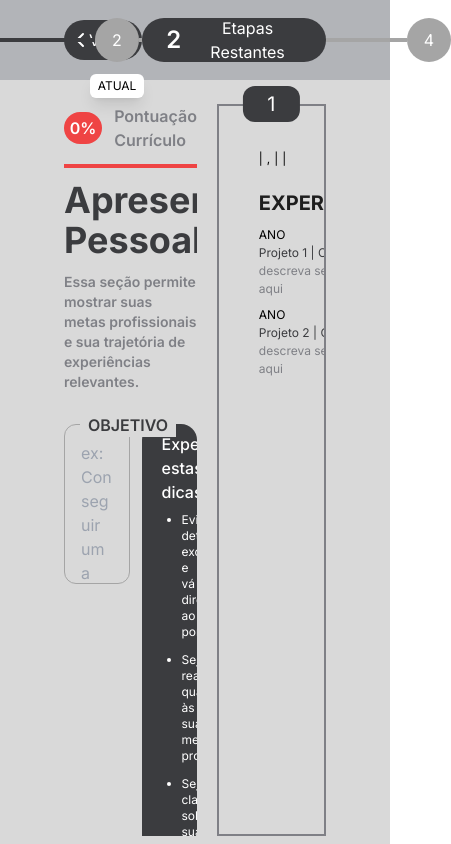
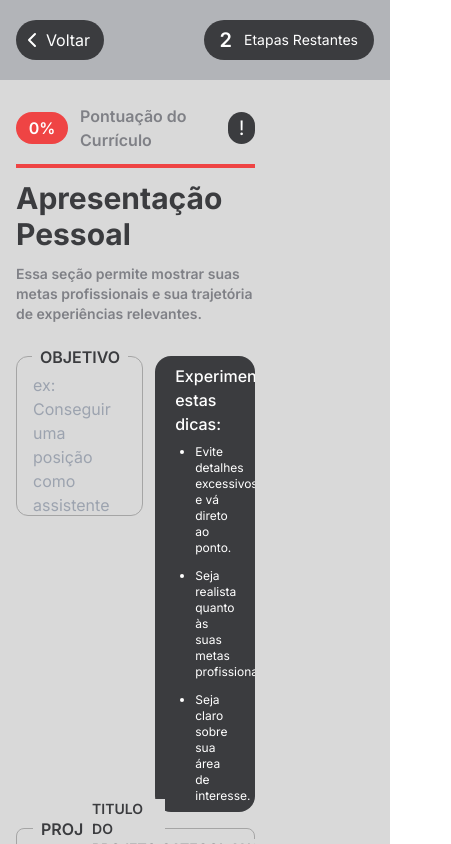
Before and after one commit to ArthurJuwer/CurriculumMaker, a React (Vite) app: page /steps/presentationCV in a window 390 px wide. Shown: the top 844 px of the page, 451 px wide, since content can reach past the window. Built offline with nearby package versions, Linux system fonts and the light colour scheme.

Commit message:
HeaderCV esta mais responsivo

```diff
--- a/src/components/Steps/Curriculums/CurriculumModel1.jsx
+++ b/src/components/Steps/Curriculums/CurriculumModel1.jsx
@@ -62,7 +62,7 @@ export default function CurriculumModel1({ isLast, twoPages }) {
       {currentPage === 1 && (
         <div
           // FOI REMOVIDO O TAMANHO H-FULL OLHAR O HEADER COMO SE FAZ
-          className={`page-1 ${isLast ? "w-full" : "2xl:w-4/12 w-5/12 border-2 border-WeakGray"} flex flex-col flex-wrap relative`}
+          className={`page-1 border-2 border-WeakGray h-full flex flex-col flex-wrap relative`}
           ref={borderRef}
         >
 
--- a/src/components/Steps/Finalization/FinalizationCV.jsx
+++ b/src/components/Steps/Finalization/FinalizationCV.jsx
@@ -210,7 +210,7 @@ export default function FinalizationCV() {
                     </div>
                 </div>
 
-                <div className="h-full w-4/12 border-2 border-WeakGray">
+                <div className="h-full w-[30%]">
                     <div ref={curriculumRef} className="flex items-center justify-center h-full w-full">
                         {values ? (
                             <Curriculum valuesCurriculum={values} isLast={true} twoPages={values?.elementsMoved > 0 ? true : false} />
--- a/src/components/Steps/Header/HeaderCV.jsx
+++ b/src/components/Steps/Header/HeaderCV.jsx
@@ -8,11 +8,13 @@ import Title from "../StepsGlobalComponents/Title";
 import TopMarker from "../StepsGlobalComponents/TopMarker";
 import ErrorMessage from "../StepsGlobalComponents/ErrorMessage";
 import Curriculum from "../StepsGlobalComponents/Curriculum";
+import { ArrowLeft, ReceiptText } from "lucide-react";
 
 export default function HeaderCV() {
     const location = useLocation();
     const params = new URLSearchParams(location.search);
     const navigate = useNavigate();
+    const [mobileOpenCurriculum, setMobileOpenCurriculum] = useState(false)
 
     const { setValues, values: contextValues } = useContext(CurriculumContext);
 
@@ -44,13 +46,13 @@ export default function HeaderCV() {
 
             }));
         }
-    }, []); // [] garante que isso só execute na montagem
+    }, []);
 
     useEffect(() => {
-        // Atualize o contexto com o estado mais recente do formulário
+
         setValues((prev) => ({
             ...prev,
-            ...formState, // Atualiza apenas os valores relevantes
+            ...formState,
         }));
 
     }, [formState]);
@@ -97,12 +99,12 @@ export default function HeaderCV() {
     };
 
     return (
-        <div className="h-dvh w-full bg-DefaultGray">
+        <div className="min-h-dvh w-full bg-DefaultGray">
             <TopMarker stepsAtual={3} />
-            <div className="2xl:px-32 2xl:py-14 px-16 py-6 2xl:h-[calc(100dvh-7rem)] xl:h-[calc(100dvh-4.5rem)] h-[calc(100dvh-4rem)] flex justify-between 2xl:gap-x-32 gap-x-5">
-                <div className="flex flex-col 2xl:gap-y-8 gap-y-3 2xl:w-8/12 w-8/12 h-full overflow-y-auto">
+            <div className={`${mobileOpenCurriculum ? 'flex flex-col' : ''} 2xl:px-32 2xl:py-14 xl:px-16 px-4 py-6 2xl:h-[calc(100dvh-7rem)] xl:h-[calc(100dvh-4.5rem)] flex justify-between 2xl:gap-x-32 xl:gap-x-5`}>
+                <div className="flex flex-col 2xl:gap-y-8 gap-y-3 xl:w-8/12 w-full h-full overflow-y-auto">
                     <Score />
-                    <div className="h-full flex flex-col 2xl:gap-y-8 gap-y-4">
+                    <div className={`${mobileOpenCurriculum ? 'hidden' : 'block'} h-full flex flex-col 2xl:gap-y-8 gap-y-4`}>
                         <Title
                             title='Cabeçalho'
                             description='Eles permitem que os empregadores vejam como podem entrar em contato com você.'
@@ -125,9 +127,30 @@ export default function HeaderCV() {
                             ))}
                         </div>
                         <ButtonNext onClick={handleSubmit} />
+                        <div className="flex justify-center">
+                            <button
+                                className="xl:hidden rounded-3xl  w-36 h-12 bg-TitleGray text-white text-sm flex items-center justify-center gap-x-2"
+                                onClick={ ()=> setMobileOpenCurriculum(true)}
+                            >
+                                    <ReceiptText strokeWidth={1.5} />
+                                    Ver Currículo
+                            </button>
+                        </div>
+
                     </div>
                 </div>
-                <Curriculum />
+                <div className={`${mobileOpenCurriculum ? 'block mt-6' : 'hidden'} 2xl:w-4/12 xl:w-5/12 xl:block min-h-[70dvh] h-[70dvh] w-full `}>
+                    <Curriculum key={1} />
+                </div>
+                <div className={`${mobileOpenCurriculum ? 'block mt-6' : 'hidden'} flex justify-center`}>
+                    <button
+                        className="xl:hidden rounded-3xl w-36 h-12 bg-TitleGray text-white text-sm flex items-center justify-center gap-x-2"
+                        onClick={ ()=> setMobileOpenCurriculum(false)}
+                    >
+                            <ArrowLeft />
+                            Voltar
+                    </button>
+                </div>
             </div>
             <ErrorMessage message={formState.generalError} onClose={() => handleChange('generalError', '')} />
         </div>
--- a/src/components/Steps/Presentation/PresentationCV.jsx
+++ b/src/components/Steps/Presentation/PresentationCV.jsx
@@ -105,12 +105,13 @@ export default function PresentationCV() {
 
         navigate('/steps/FormationCV');
     };
+    const [mobileOpenCurriculum, setMobileOpenCurriculum] = useState(false)
+
 
     return (
-        <div className="h-dvh w-full bg-DefaultGray">
+        <div className="min-h-dvh w-full bg-DefaultGray">
             <TopMarker stepsAtual={'2'} />
-            <div className="2xl:px-32 2xl:py-14 px-16 py-6 2xl:h-[calc(100dvh-7rem)] xl:h-[calc(100dvh-5rem)] h-[calc(100dvh-4rem)] flex justify-between 2xl:gap-x-32 gap-x-5">
-                <div className="flex flex-col 2xl:gap-y-8 gap-y-3 w-8/12 h-full overflow-y-auto">
+            <div className={`${mobileOpenCurriculum ? 'flex flex-col' : ''} 2xl:px-32 2xl:py-14 xl:px-16 px-4 py-6 2xl:h-[calc(100dvh-7rem)] xl:h-[calc(100dvh-4.5rem)] flex justify-between 2xl:gap-x-32 xl:gap-x-5`}>                <div className="flex flex-col 2xl:gap-y-8 gap-y-3 w-8/12 h-full overflow-y-auto">
                     <Score />
                     <div className="h-full flex flex-col gap-y-8">
                         <Title
@@ -210,7 +211,10 @@ export default function PresentationCV() {
                         </div>
                     </div>
                 </div>
-                <Curriculum valuesCurriculum={values} />
+                <div className={`${mobileOpenCurriculum ? 'block mt-6' : 'hidden'} 2xl:w-4/12 xl:w-5/12 xl:block h-[70dvh] w-full `}>
+                    <Curriculum key={2} />
+                </div>
+
             </div>
             <ErrorMessage message={generalError} onClose={() => setGeneralError('')}/>
         </div>
--- a/src/components/Steps/StepsGlobalComponents/ButtonNav.jsx
+++ b/src/components/Steps/StepsGlobalComponents/ButtonNav.jsx
@@ -100,7 +100,7 @@ export default function ButtonNav() {
 
     return (
         <>
-        <div className="flex items-center justify-center absolute left-1/2 transform -translate-x-1/2">
+        <div className="xl:flex hidden items-center justify-center absolute left-1/2 transform -translate-x-1/2">
             {steps.map((item, index) => {
                 const isStepActive = item.step <= biggestPageReached;
                 const isCurrentStep = location.pathname === item.link;
--- a/src/components/Steps/StepsGlobalComponents/ButtonNext.jsx
+++ b/src/components/Steps/StepsGlobalComponents/ButtonNext.jsx
@@ -1,7 +1,7 @@
 export default function ButtonNext({ onClick }) {
     return (
         <button
-            className="w-full 2xl:p-4 p-3 rounded-xl bg-DefaultOrange text-white"
+            className="mt-2 w-full 2xl:p-4 p-3 rounded-xl bg-DefaultOrange text-white"
             onClick={onClick}
         >
             Proxima Etapa
--- a/src/components/Steps/StepsGlobalComponents/ButtonSteps.jsx
+++ b/src/components/Steps/StepsGlobalComponents/ButtonSteps.jsx
@@ -1,7 +1,7 @@
 export default function ButtonSteps({steps}){
     return(
-        <button className="2xl:h-12 h-11 w-auto px-6 bg-TitleGray text-white flex items-center gap-x-3 justify-center rounded-3xl relative">
-            <span className="text-2xl font-semibold">{steps}</span> Etapas Restantes
+        <button className="2xl:h-12 xl:h-11 h-10 w-auto xl:px-6 px-4 bg-TitleGray text-white flex items-center gap-x-3 justify-center rounded-3xl text-sm relative">
+            <span className="xl:text-2xl text-xl font-semibold">{steps}</span> Etapas Restantes
         </button>
     )
 }
--- a/src/components/Steps/StepsGlobalComponents/ErrorMessage.jsx
+++ b/src/components/Steps/StepsGlobalComponents/ErrorMessage.jsx
@@ -2,7 +2,7 @@ import { Ban, X } from "lucide-react";
 <svg xmlns="http://www.w3.org/2000/svg" width="24" height="24" viewBox="0 0 24 24" fill="none" stroke="currentColor" stroke-width="2" stroke-linecap="round" stroke-linejoin="round" class="lucide lucide-ban"><circle cx="12" cy="12" r="10"/><path d="m4.9 4.9 14.2 14.2"/></svg>
 export default function ErrorMessage({message, onClose}){
       return(
-        <div className={`${!message ? 'hidden' : 'flex' } w-1/4 min-w-1/4 absolute top-16 left-1/2 transform -translate-x-1/2 items-center justify-between p-4 rounded-3xl shadow-2xl bg-[#ECC8C5] z-50`}>
+        <div className={`${!message ? 'hidden' : 'flex' } xl:w-1/4 xl:min-w-1/4 w-11/12 absolute top-16 left-1/2 transform -translate-x-1/2 items-center justify-between p-4 rounded-3xl shadow-2xl bg-[#ECC8C5] z-50`}>
             <div className="flex gap-x-4">
                 <div className="flex items-center justify-center bg-[#FC4849] rounded-full px-3">
                     <Ban className="text-white" />
--- a/src/components/Steps/StepsGlobalComponents/Input.jsx
+++ b/src/components/Steps/StepsGlobalComponents/Input.jsx
@@ -156,7 +156,7 @@ export default function Input({
         <div className={`relative ${width} ${isLast ? 'last:w-full' : ''}`}>
             <label
                 htmlFor={`input-${id}`}
-                className="absolute bottom-12 left-4 bg-DefaultGray px-2 font-semibold text-TitleGray uppercase z-0"
+                className="absolute xl:text-base text-sm bottom-12 left-4 bg-DefaultGray px-2 font-semibold text-TitleGray uppercase z-0"
             >
                 {label}
             </label>
@@ -191,7 +191,7 @@ export default function Input({
             )}
             {validationError && (
                 <>
-                    <p className="absolute -bottom-6 right-50 text-sm text-red-600">
+                    <p className="absolute -bottom-6 right-50 xl:text-sm text-[0.55rem] text-red-600 z-40">
                         {email ? "O e-mail informado não corresponde ao esperado." :
                         number ? "O número informado não corresponde ao esperado." :
                         year ? "Ano inválido." :
--- a/src/components/Steps/StepsGlobalComponents/Score.jsx
+++ b/src/components/Steps/StepsGlobalComponents/Score.jsx
@@ -151,10 +151,10 @@ if (newScore < 0) {
         !
         <div
           className={`invisible group-hover:visible opacity-0 group-hover:opacity-100 absolute ${
-            isLast ? "right-[-260%] top-28" : "right-full top-1/2"
-          } transform -translate-y-1/2 mr-3 bg-white text-black p-4 rounded-md shadow-lg text-sm transition-opacity duration-300 w-max whitespace-nowrap`}
+            isLast ? "right-[-260%] top-28" : "right-8 xl:top-1/2 top-28"
+          } transform -translate-y-1/2 mr-3 bg-white text-black p-4 rounded-md shadow-lg text-sm transition-opacity duration-300 w-max whitespace-nowrap z-50`}
         >
-          <div className="flex justify-between 2xl:gap-x-8 gap-x-4">
+          <div className="flex flex-col xl:flex-row  justify-between 2xl:gap-x-8 gap-x-4 ">
             <ul className="list-disc pl-5 space-y-2">
               <li
                 className={`border-b border-gray-300 pb-1 ${
--- a/src/components/Steps/StepsGlobalComponents/Title.jsx
+++ b/src/components/Steps/StepsGlobalComponents/Title.jsx
@@ -1,7 +1,7 @@
 export default function Title({title, description}){
     return(
         <div className="flex flex-col gap-y-3">
-            <h1 className="text-TitleGray 2xl:text-5xl text-4xl font-bold">{title}</h1>
+            <h1 className="text-TitleGray 2xl:text-5xl xl:text-4xl text-3xl font-bold">{title}</h1>
             <p className="2xl:text-base text-sm text-WeakGray font-semibold">{description}</p>
         </div>
     )
--- a/src/components/Steps/StepsGlobalComponents/TopMarker.jsx
+++ b/src/components/Steps/StepsGlobalComponents/TopMarker.jsx
@@ -4,7 +4,7 @@ import ButtonSteps from "./ButtonSteps";
 
 export default function TopMarker({stepsAtual}){
     return(
-        <div className="2xl:h-28 h-20 w-full bg-NormalGray flex items-center justify-between 2xl:px-32 px-16">
+        <div className="2xl:h-28 h-20 w-full bg-NormalGray flex items-center justify-between 2xl:px-32 xl:px-16 px-4">
             <ButtonBack/>
             <ButtonNav />
             <ButtonSteps steps={stepsAtual}/>
```
